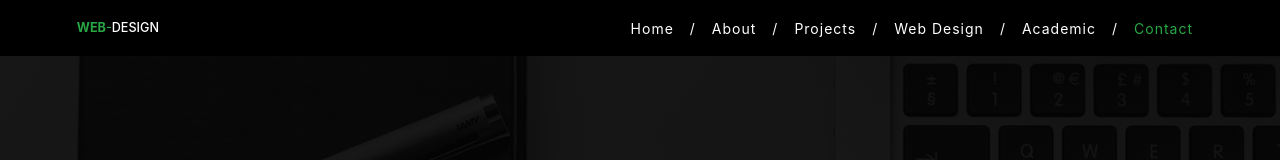
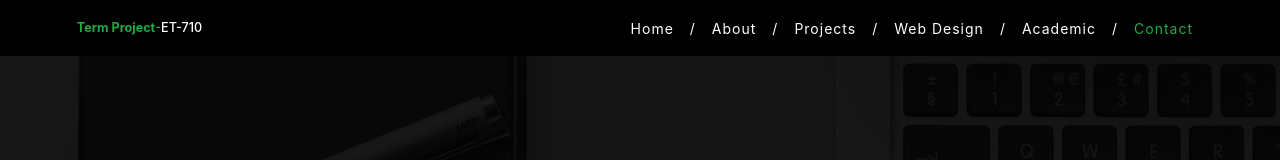
Before and after one commit to OlidHasan32/OlidHasan32-Database.github.io, a plain HTML site: page index.html in a window 1280 px wide. Shown: the top 160 px of the page. Drawn offline with Linux system fonts and the light colour scheme.

Commit message:
Update index.html

```diff
--- a/index.html
+++ b/index.html
@@ -15,7 +15,7 @@
       <div id="home">
          <nav class="navbar navbar-expand-md navbar-dark fixed-top navbar-custom">
             <div class="container-fluid">
-               <a class="navbar-brand heading-text pl-lg-5" href="#home"><span style="color: #28A745;"><b>WEB</b>-</span>DESIGN</a>
+               <a class="navbar-brand heading-text pl-lg-5" href="#home"><span style="color: #28A745;"><b>Term Project</b>-</span>ET-710</a>
                <button class="navbar-toggler" type="button" data-toggle="collapse" data-target="#collapsibleNavbar">
                <span class="navbar-toggler-icon"></span>
                </button>
```
